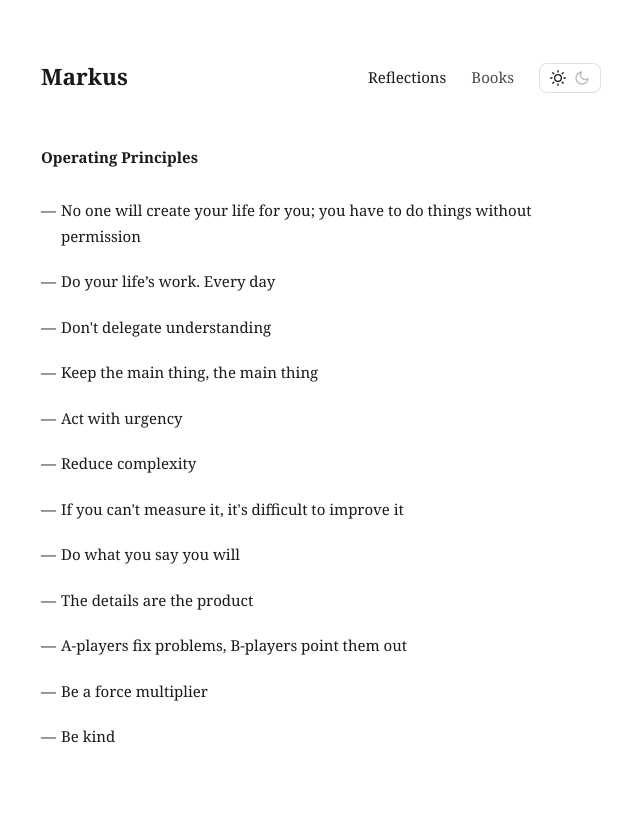
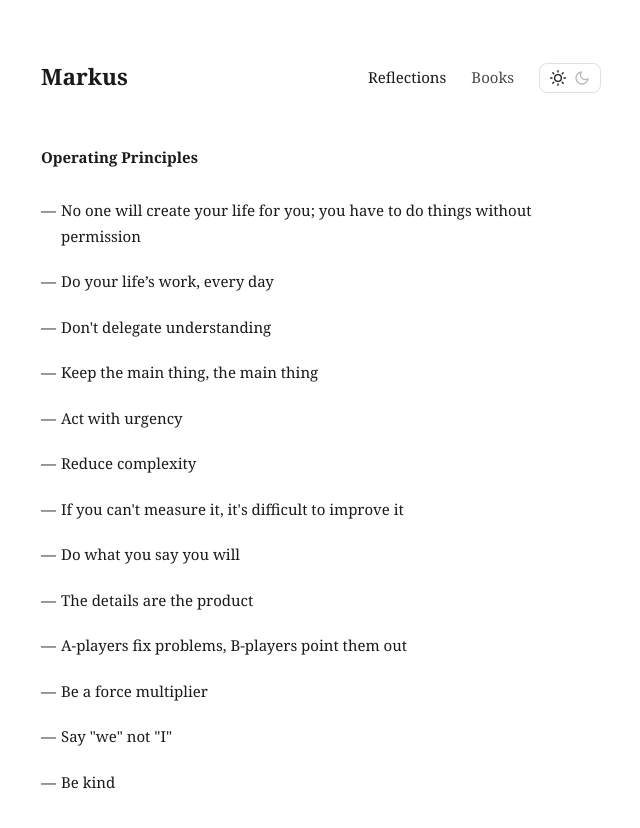
Before and after one commit to markuslukk/markuslukk.github.io, a Jekyll site: the page built from reflections/operating-principles.html, in a window 1280 px wide. Shown: the top 828 px of the page, without its empty margins (319-959 px from the left). Built offline with Jekyll 4.4.1, drawn with Linux system fonts in a browser that asks for light colours.

Commit message:
Update operating-principles.html

```diff
--- a/reflections/operating-principles.html
+++ b/reflections/operating-principles.html
@@ -31,7 +31,7 @@ title: Operating Principles - Markus
 
   <ul class="operating-principles-list">
     <li>No one will create your life for you; you have to do things without permission </li>
-    <li>Do your life’s work. Every day </li>
+    <li>Do your life’s work, every day </li>
     <li>Don't delegate understanding </li>
     <li>Keep the main thing, the main thing </li>
     <li>Act with urgency </li>
@@ -41,6 +41,7 @@ title: Operating Principles - Markus
     <li>The details are the product </li>
     <li>A-players fix problems, B-players point them out </li>
     <li>Be a force multiplier </li>
+    <li>Say "we" not "I" </li>
     <li>Be kind </li>
   </ul>
 </div>
```
